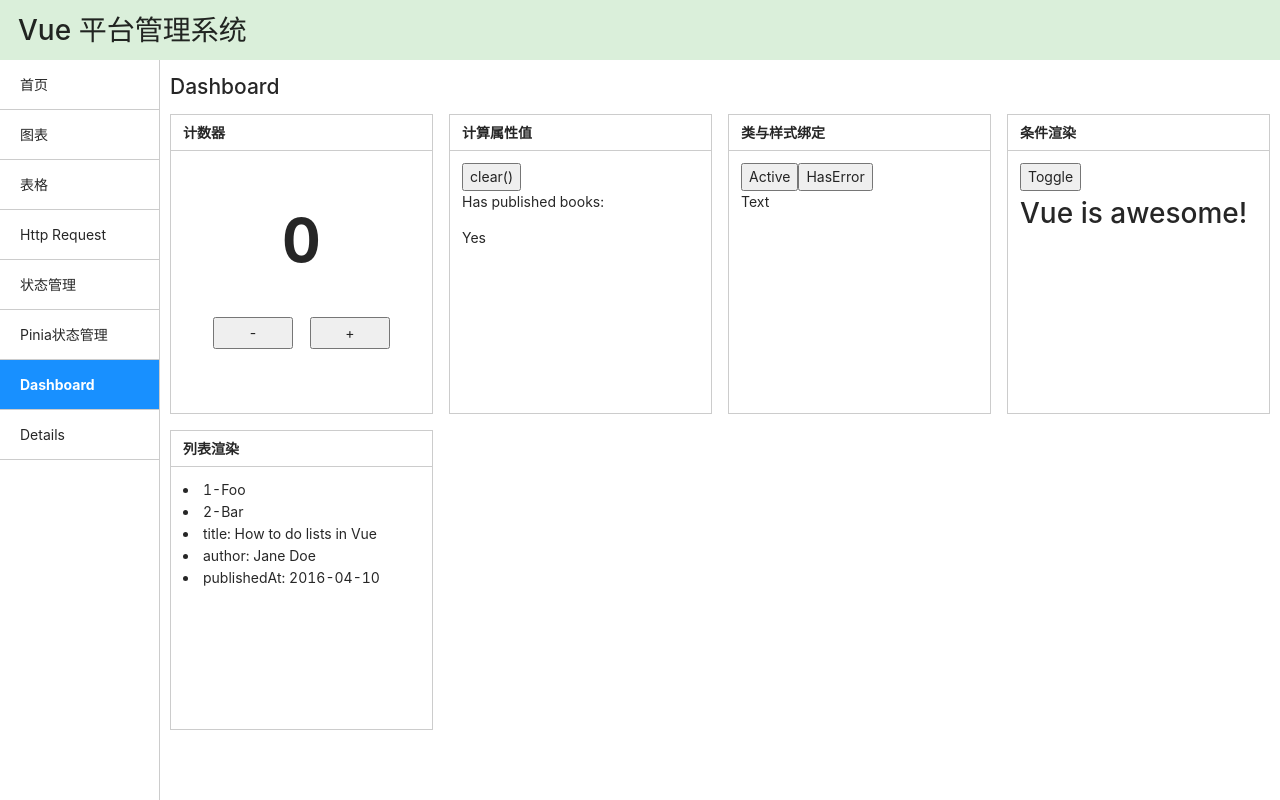
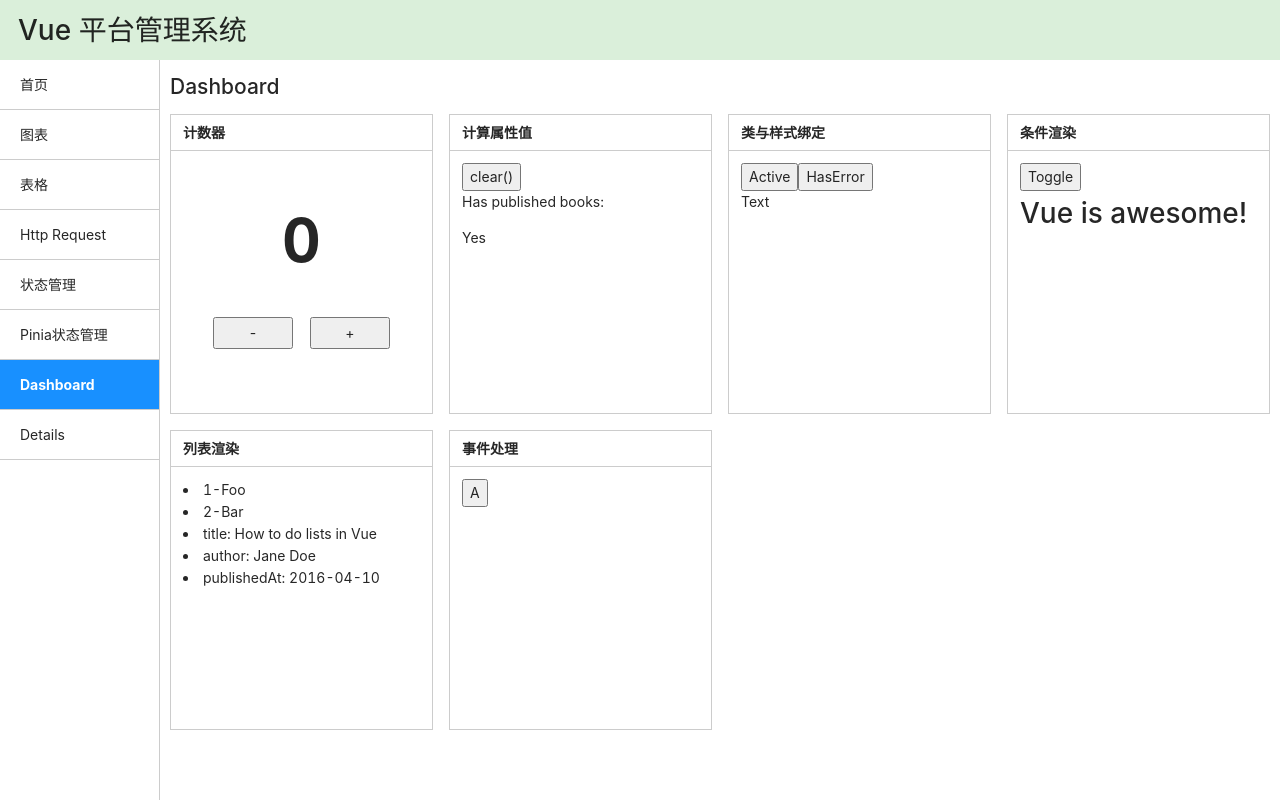
Before and after one commit to sangwell/vue-rock, a Vue app: page /dashboard in a window 1280 px wide. Built offline with nearby package versions, Linux system fonts and the light colour scheme.

Commit message:
add event

```diff
--- /dev/null
+++ b/src/components/widgets/Event.vue
@@ -0,0 +1,40 @@
+<script setup lang="ts">
+import { ref } from 'vue'
+
+const onCtrlClick = () => {
+  console.log('AA')
+}
+</script>
+
+<template>
+  <div class="widget-layout">
+    <div class="title">
+      事件处理
+    </div>
+    <div class="container">
+      <button @click.exact="onCtrlClick">A</button>
+
+    </div>
+
+  </div>
+</template>
+
+<style scoped>
+.widget-layout {
+  border: 1px solid #cccccc;
+  height: 300px;
+  margin-bottom: 16px;
+}
+
+.title {
+  height: 36px;
+  line-height: 36px;
+  padding: 0 12px;
+  font-weight: bold;
+  border-bottom: 1px solid #cccccc;
+}
+
+.container {
+  padding: 12px;
+}
+</style>
--- a/src/views/Dashboard.vue
+++ b/src/views/Dashboard.vue
@@ -4,6 +4,7 @@ import CalculateAttribute from '@/components/widgets/CalculateAttribute.vue'
 import ClassStyle from '@/components/widgets/ClassStyle.vue'
 import ConditionalRendering from '@/components/widgets/ConditionalRendering.vue'
 import ListRendering from '@/components/widgets/ListRendering.vue'
+import Event from '@/components/widgets/Event.vue'
 </script>
 
 <template>
@@ -28,6 +29,7 @@ import ListRendering from '@/components/widgets/ListRendering.vue'
         <ListRendering></ListRendering>
       </a-col>
       <a-col :span="6">
+        <Event></Event>
       </a-col>
       <a-col :span="6">
       </a-col>
```
